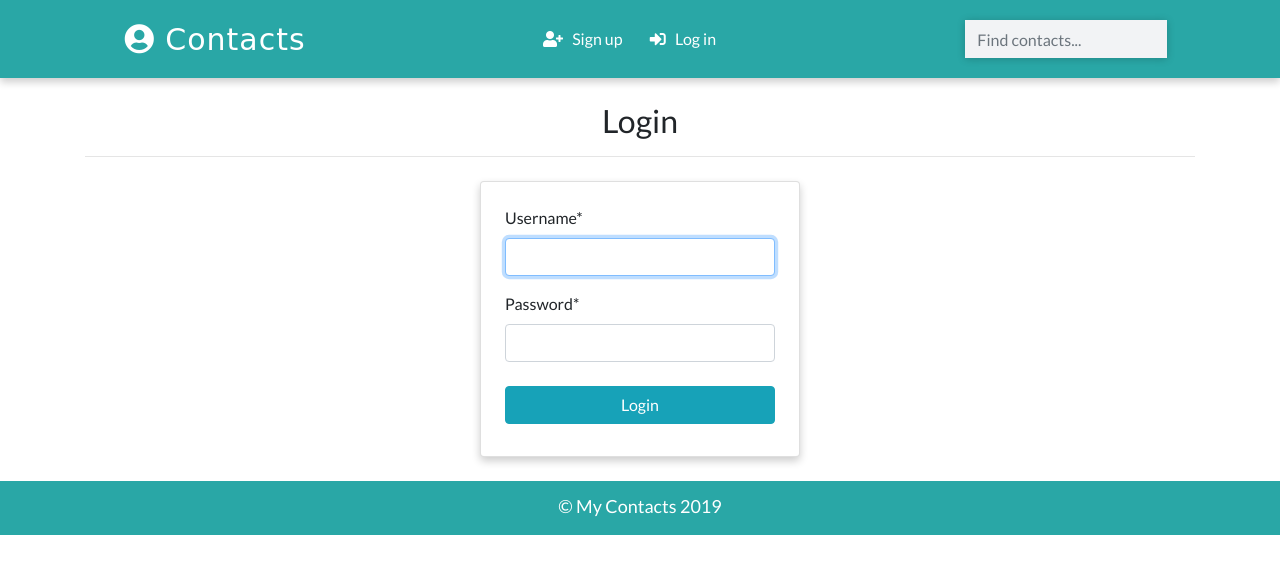
After one commit to Vijay-Mundaragi/contact_manager, a Django app: page /login/ in a window 1280 px wide. The commit adds this page. Shown: the top 574 px of the page. Run offline with Django 3.2, Linux system fonts and the light colour scheme; some libraries are stand-ins or nearby versions.

Commit message:
login, logout, signup

```diff
--- a/contacts/settings.py
+++ b/contacts/settings.py
@@ -31,7 +31,6 @@ ALLOWED_HOSTS = []
 # Application definition
 
 INSTALLED_APPS = [
-    'django.contrib.admin',
     'django.contrib.auth',
     'django.contrib.contenttypes',
     'django.contrib.sessions',
@@ -39,6 +38,7 @@ INSTALLED_APPS = [
     'django.contrib.staticfiles',
     'my_app.apps.MyAppConfig',
     'crispy_forms',
+    'django.contrib.admin',
 ]
 
 MIDDLEWARE = [
@@ -127,3 +127,7 @@ MEDIA_URL = '/media/'
 MEDIA_ROOT = os.path.join(BASE_DIR, 'media')
 
 CRISPY_TEMPLATE_PACK = 'bootstrap4'
+
+LOGIN_URL = 'login'
+LOGOUT_URL = 'logout'
+LOGIN_REDIRECT_URL = 'home'
--- a/contacts/urls.py
+++ b/contacts/urls.py
@@ -6,6 +6,7 @@ from django.conf.urls.static import static
 urlpatterns = [
     path('admin/', admin.site.urls),
     path('', include('my_app.urls')),
+     path('',include('django.contrib.auth.urls')),
 ]+ static(settings.MEDIA_URL, document_root=settings.MEDIA_ROOT)
 
 admin.site.site_header = 'Contacts'
--- a/my_app/templates/base.html
+++ b/my_app/templates/base.html
@@ -40,9 +40,22 @@
         <i class="fas fa-user-circle"></i>&nbsp;Contacts
       </a>
       <p class="feature-link m-0 p-0">
-        <a href="{% url 'create' %}" class="mr-4 text-white">
-        <i class="fas fa-plus"></i> &nbsp; Add Contact
-      </a>
+        {% if request.user.is_authenticated %}
+          <a href="{% url 'logout' %}" class="mr-4 text-white">
+          <i class="fas fa-sign-in-alt"></i> &nbsp; Log out
+          </a>
+          <a href="{% url 'create' %}" class="mr-4 text-white">
+          <i class="fas fa-plus"></i> &nbsp; Add Contact
+          </a>
+          {% else %}
+          <a href="{% url 'signup' %}" class="mr-4 text-white">
+          <i class="fas fa-user-plus"></i> &nbsp; Sign up
+          </a>
+          <a href="{% url 'login' %}" class="mr-4 text-white">
+          <i class="fas fa-sign-in-alt"></i> &nbsp; Log in
+          </a>
+        {% endif %}
+      </p>
 
       <form class="form-inline my-2" action="{% url 'search' %}" method="GET">
         <input
--- /dev/null
+++ b/my_app/templates/registration/login.html
@@ -0,0 +1,21 @@
+{% extends "base.html" %}
+{% load crispy_forms_tags %}
+{% block title %}
+Login
+{% endblock title %}
+
+{% block content %}
+<div class="container">
+    <h2 class="heading font-weight-light text-center">Login</h2>
+    <hr>
+</div>
+<div class="container w-25 card p-4 mt-4">
+    <form action="" method="POST" enctype="multipart/form-data">
+    {% csrf_token %}
+    {{form|crispy}}
+    <input type="submit" value="Login" class="w-100 text-white text-center my-2 btn btn-info">
+    </form>
+</div>
+
+
+{% endblock content %}
--- a/my_app/urls.py
+++ b/my_app/urls.py
@@ -5,6 +5,7 @@ urlpatterns = [
     path('', views.HomePageView.as_view(), name="home"),
     path('detail/<int:pk>/', views.ContactDetailView.as_view(), name="detail"),
     path('search', views.search, name='search'),
+    path('signup/', views.SignUpView.as_view(), name="signup"),
     path('contacts/create', views.ContactCreateView.as_view(), name="create"),
     path('contacts/update/<int:pk>',
          views.ContactUpdateView.as_view(), name="update"),
```
Also changed, not shown: my_app/templates/registration/logged_out.html (added, +19 -0 lines), my_app/templates/registration/signup.html (added, +21 -0 lines), my_app/views.py (+7 -0 lines).
